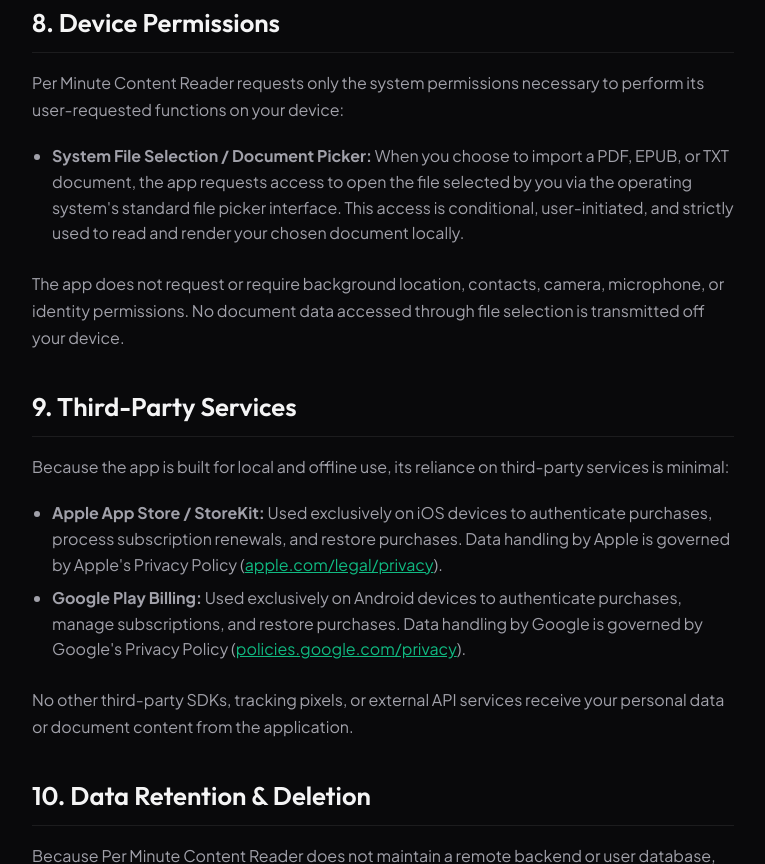
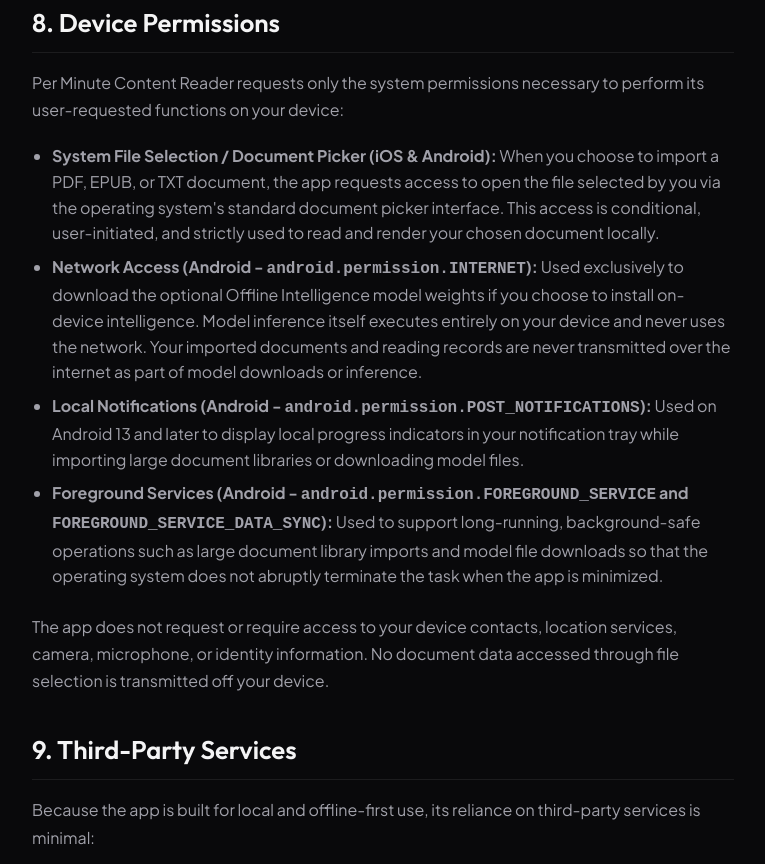
Before and after one commit to Arunnagelly/Arunnagelly.github.io, a plain HTML site: page perminute/privacy.html in a window 1280 px wide. Shown: the part 3703-4567 px from the top of the page, without its empty margins (257-1022 px from the left). Drawn offline with Linux system fonts and the light colour scheme.

Commit message:
Update Per Minute legal disclosures with Android permissions and model distribution host

```diff
--- a/perminute/privacy.html
+++ b/perminute/privacy.html
@@ -108,15 +108,19 @@
             <h2>8. Device Permissions</h2>
             <p>Per Minute Content Reader requests only the system permissions necessary to perform its user-requested functions on your device:</p>
             <ul>
-                <li><strong>System File Selection / Document Picker:</strong> When you choose to import a PDF, EPUB, or TXT document, the app requests access to open the file selected by you via the operating system's standard file picker interface. This access is conditional, user-initiated, and strictly used to read and render your chosen document locally.</li>
+                <li><strong>System File Selection / Document Picker (iOS & Android):</strong> When you choose to import a PDF, EPUB, or TXT document, the app requests access to open the file selected by you via the operating system's standard document picker interface. This access is conditional, user-initiated, and strictly used to read and render your chosen document locally.</li>
+                <li><strong>Network Access (Android - <code>android.permission.INTERNET</code>):</strong> Used exclusively to download the optional Offline Intelligence model weights if you choose to install on-device intelligence. Model inference itself executes entirely on your device and never uses the network. Your imported documents and reading records are never transmitted over the internet as part of model downloads or inference.</li>
+                <li><strong>Local Notifications (Android - <code>android.permission.POST_NOTIFICATIONS</code>):</strong> Used on Android 13 and later to display local progress indicators in your notification tray while importing large document libraries or downloading model files.</li>
+                <li><strong>Foreground Services (Android - <code>android.permission.FOREGROUND_SERVICE</code> and <code>FOREGROUND_SERVICE_DATA_SYNC</code>):</strong> Used to support long-running, background-safe operations such as large document library imports and model file downloads so that the operating system does not abruptly terminate the task when the app is minimized.</li>
             </ul>
-            <p>The app does not request or require background location, contacts, camera, microphone, or identity permissions. No document data accessed through file selection is transmitted off your device.</p>
+            <p>The app does not request or require access to your device contacts, location services, camera, microphone, or identity information. No document data accessed through file selection is transmitted off your device.</p>
 
             <h2>9. Third-Party Services</h2>
-            <p>Because the app is built for local and offline use, its reliance on third-party services is minimal:</p>
+            <p>Because the app is built for local and offline-first use, its reliance on third-party services is minimal:</p>
             <ul>
                 <li><strong>Apple App Store / StoreKit:</strong> Used exclusively on iOS devices to authenticate purchases, process subscription renewals, and restore purchases. Data handling by Apple is governed by Apple's Privacy Policy (<a href="https://www.apple.com/legal/privacy/" target="_blank" style="color: #10b981; text-decoration: underline;">apple.com/legal/privacy</a>).</li>
                 <li><strong>Google Play Billing:</strong> Used exclusively on Android devices to authenticate purchases, manage subscriptions, and restore purchases. Data handling by Google is governed by Google's Privacy Policy (<a href="https://policies.google.com/privacy" target="_blank" style="color: #10b981; text-decoration: underline;">policies.google.com/privacy</a>).</li>
+                <li><strong>Model Distribution Host (Hugging Face):</strong> If you choose to enable optional Offline Intelligence, the app downloads the required model weights file directly from Hugging Face's public content delivery infrastructure. This download retrieves the static model weights artifact; the app does not upload your documents, reading history, or personal information to Hugging Face as part of the download. Hugging Face does not perform cloud AI inference for the app.</li>
             </ul>
             <p>No other third-party SDKs, tracking pixels, or external API services receive your personal data or document content from the application.</p>
 
```
Also changed, not shown: perminuteprivacypolicy.html (+7 -3 lines), 1 other file.
